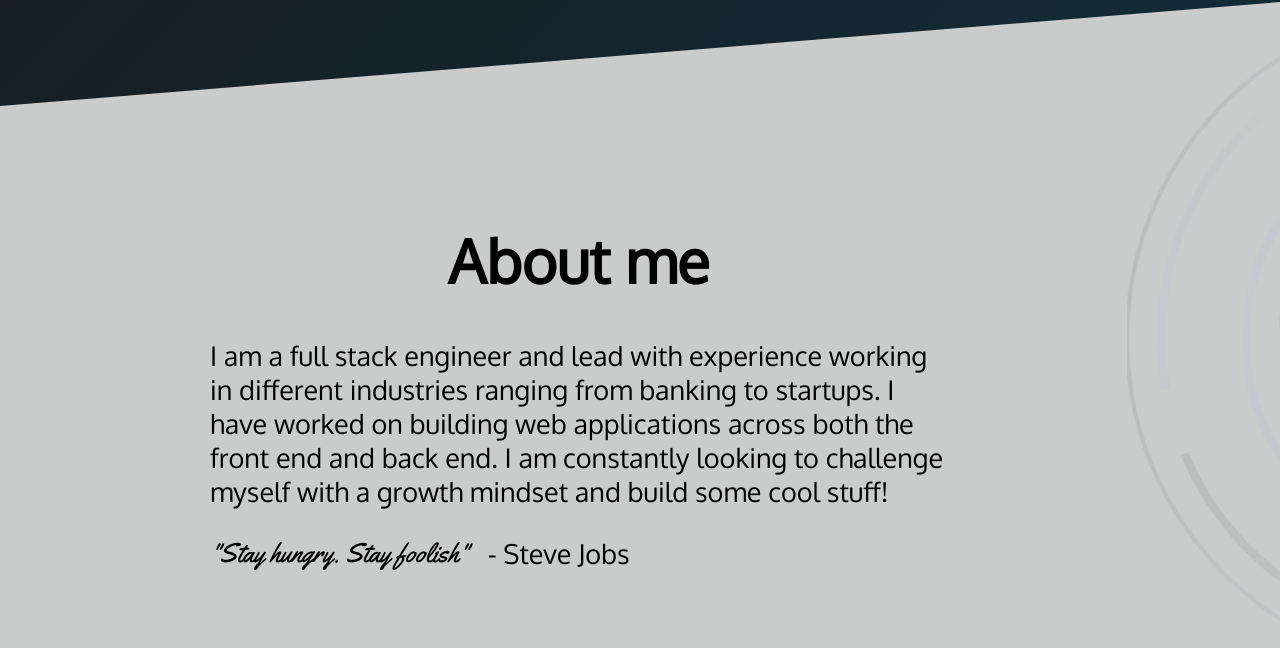
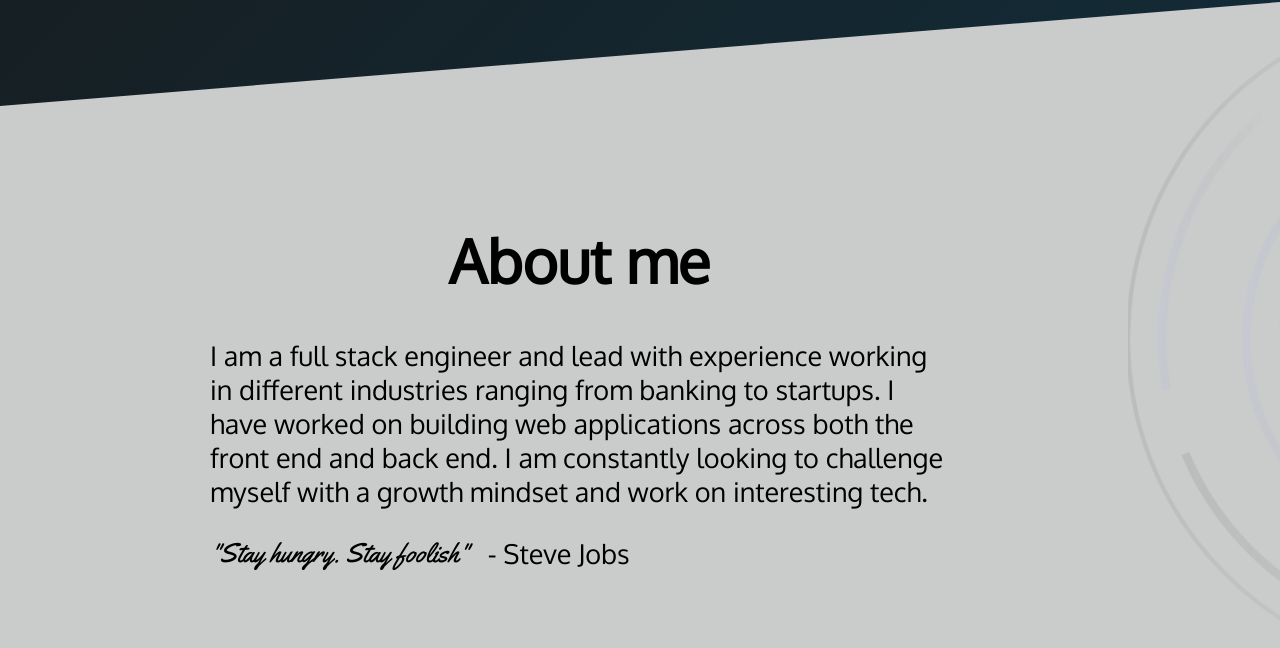
Before and after one commit to mls-ssjblue/mls-ssjblue.github.io, a React (Create React App) app: page / in a window 1280 px wide. Shown: the part 798-1446 px from the top of the page. Built offline with nearby package versions, Linux system fonts and the light colour scheme.

Commit message:
Modify description

```diff
--- a/src/components/about/About.jsx
+++ b/src/components/about/About.jsx
@@ -12,7 +12,7 @@ export const About = () => {
                     I am a full stack engineer and lead with experience working in different industries ranging from banking to
                     startups.
                     I have worked on building web applications across both the front end and back end. I am constantly
-                    looking to challenge myself with a growth mindset and build some cool stuff!
+                    looking to challenge myself with a growth mindset and work on interesting tech.
                     <div style={{display: "flex", alignItems: "center"}}><p className="quote">"Stay hungry. Stay
                         foolish"</p> - Steve Jobs</div>
 
```
